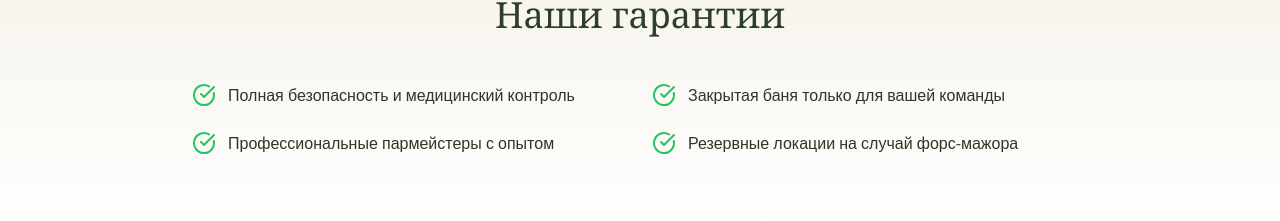
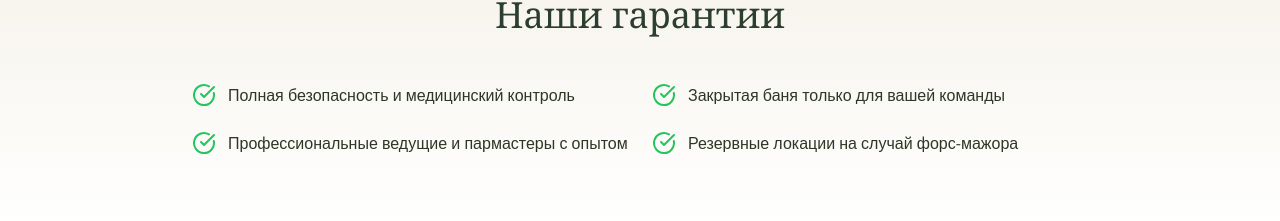
Before and after one commit to pr-poehali-dev/warm-meetings-experience, a React (Vite) app: page /warm-team-building in a window 1280 px wide. Shown: the part 4396-4617 px from the top of the page. Built offline with nearby package versions, Linux system fonts and the light colour scheme.

Commit message:
Обновление 1 компонентов

```diff
--- a/src/pages/WarmTeamBuilding.tsx
+++ b/src/pages/WarmTeamBuilding.tsx
@@ -398,7 +398,7 @@ const WarmTeamBuilding = () => {
               </div>
               <div className="flex items-center gap-3">
                 <Icon name="CheckCircle" className="text-green-500" size={24} />
-                <span>Профессиональные пармейстеры с опытом</span>
+                <span>Профессиональные ведущие и пармастеры с опытом</span>
               </div>
               <div className="flex items-center gap-3">
                 <Icon name="CheckCircle" className="text-green-500" size={24} />
```
